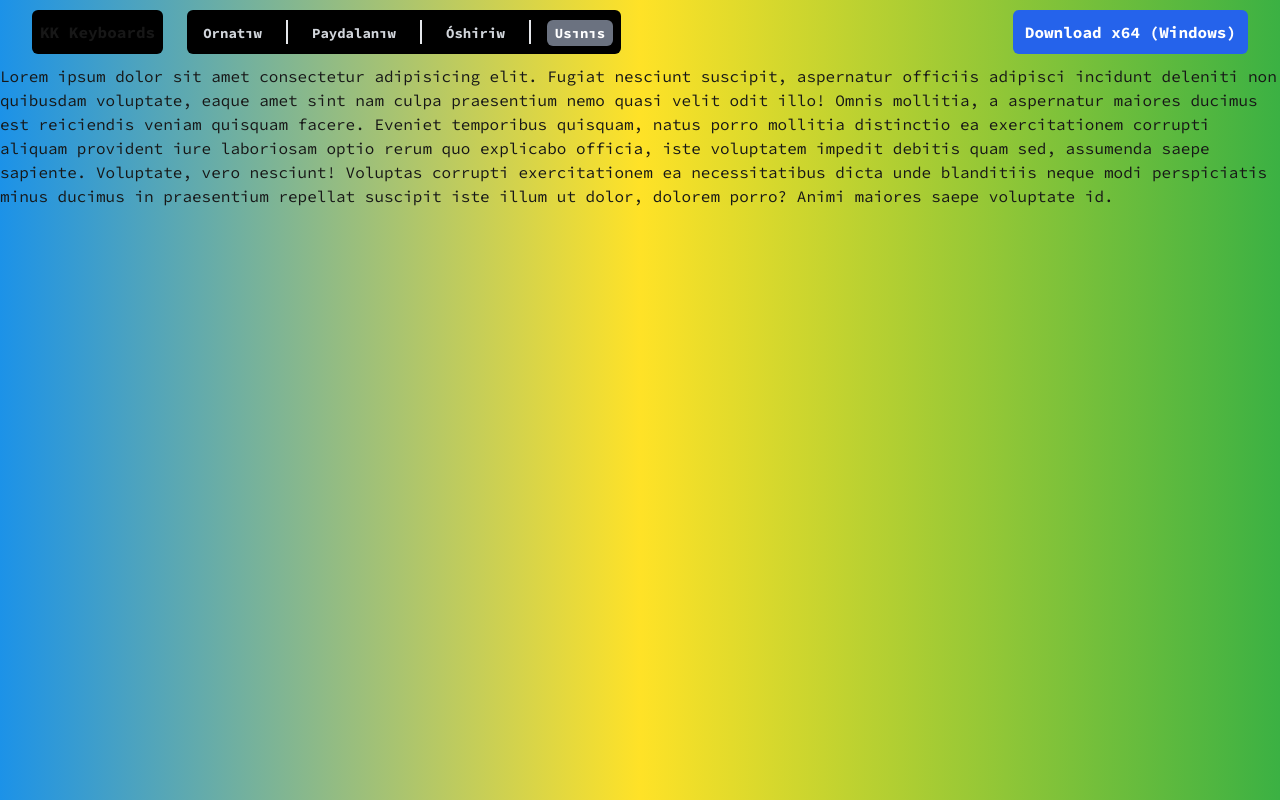
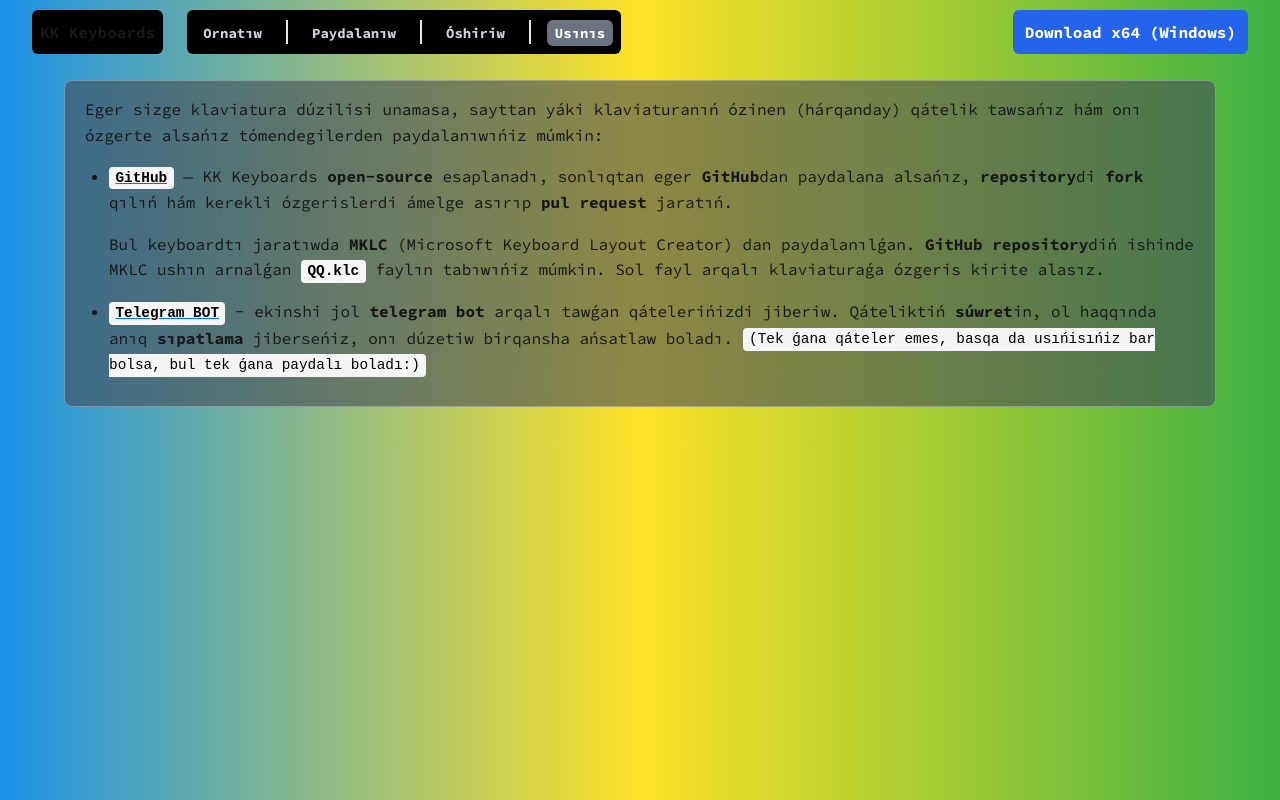
Before and after one commit to uabdirasul/qarakey, a Next.js app: page /suggestion in a window 1280 px wide. Built offline with nearby package versions, Linux system fonts and the light colour scheme.

Commit message:
add suggestion page

```diff
--- a/components/Suggestion.tsx
+++ b/components/Suggestion.tsx
@@ -1,18 +1,11 @@
+import SuggestionPage from "@/markdown/SuggestionPage.mdx";
+import MdxLayout from "./MdxLayout";
+
 const Suggestion = () => {
   return (
-    <div id="suggestion" className="h-[40rem]">
-      Lorem ipsum dolor sit amet consectetur adipisicing elit. Fugiat nesciunt
-      suscipit, aspernatur officiis adipisci incidunt deleniti non quibusdam
-      voluptate, eaque amet sint nam culpa praesentium nemo quasi velit odit
-      illo! Omnis mollitia, a aspernatur maiores ducimus est reiciendis veniam
-      quisquam facere. Eveniet temporibus quisquam, natus porro mollitia
-      distinctio ea exercitationem corrupti aliquam provident iure laboriosam
-      optio rerum quo explicabo officia, iste voluptatem impedit debitis quam
-      sed, assumenda saepe sapiente. Voluptate, vero nesciunt! Voluptas corrupti
-      exercitationem ea necessitatibus dicta unde blanditiis neque modi
-      perspiciatis minus ducimus in praesentium repellat suscipit iste illum ut
-      dolor, dolorem porro? Animi maiores saepe voluptate id.
-    </div>
+    <MdxLayout>
+      <SuggestionPage />
+    </MdxLayout>
   );
 };
 
--- /dev/null
+++ b/markdown/SuggestionPage.mdx
@@ -0,0 +1,7 @@
+Eger sizge klaviatura dúzilisi unamasa, sayttan yáki klaviaturanıń ózinen (hárqanday) qátelik tawsańız hám onı ózgerte alsańız tómendegilerden paydalanıwıńiz múmkin:
+
+- **[`GitHub`](https://github.com/uabdirasul/kk-keyboards)** — KK Keyboards **open-source** esaplanadı, sonlıqtan eger **GitHub**dan paydalana alsańız, **repository**di **fork** qılıń hám kerekli ózgerislerdi ámelge asırıp **pul request** jaratıń.
+
+  Bul keyboardtı jaratıwda **MKLC** (Microsoft Keyboard Layout Creator) dan paydalanılǵan. **GitHub** **repository**diń ishinde MKLC ushın arnalǵan **`QQ.klc`** faylın tabıwıńiz múmkin. Sol fayl arqalı klaviaturaǵa ózgeris kirite alasız.
+
+- **[`Telegram BOT`](https://t.me/kk_keyboards_bot)** - ekinshi jol **telegram bot** arqalı tawǵan qátelerińizdi jiberiw. Qáteliktiń **súwret**in, ol haqqında anıq **sıpatlama** jiberseńiz, onı dúzetiw birqansha ańsatlaw boladı. `(Tek ǵana qáteler emes, basqa da usıńisıńiz bar bolsa, bul tek ǵana paydalı boladı:)`
```
